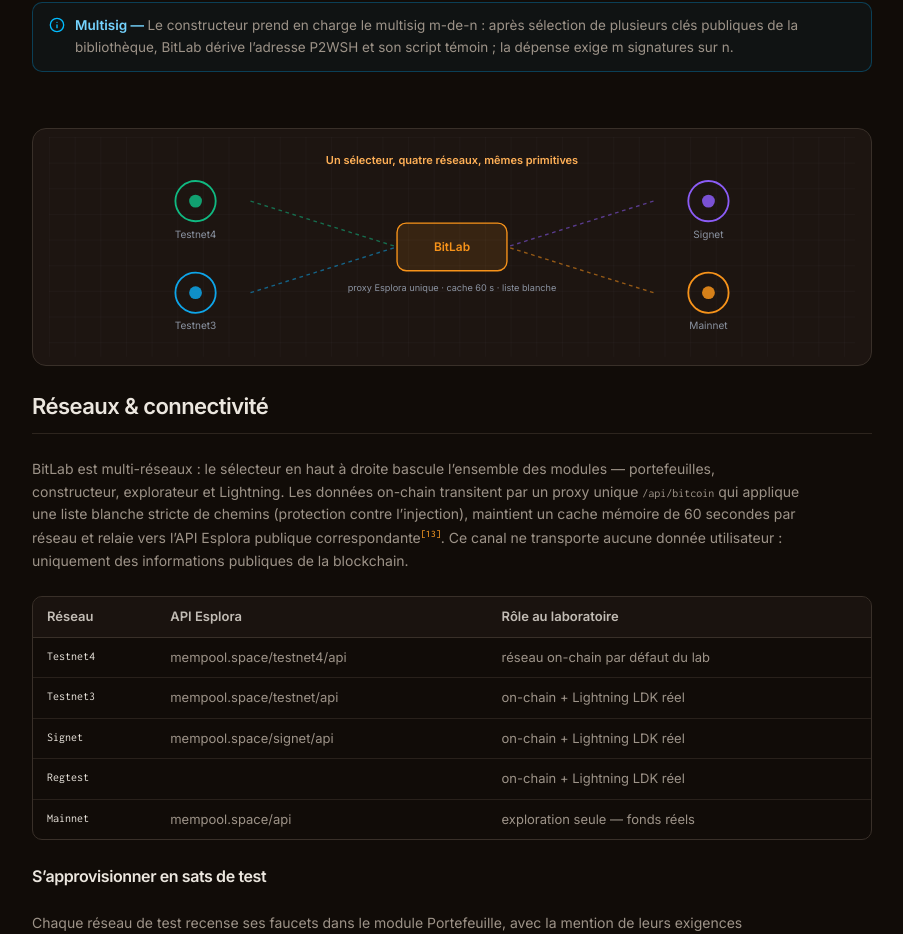
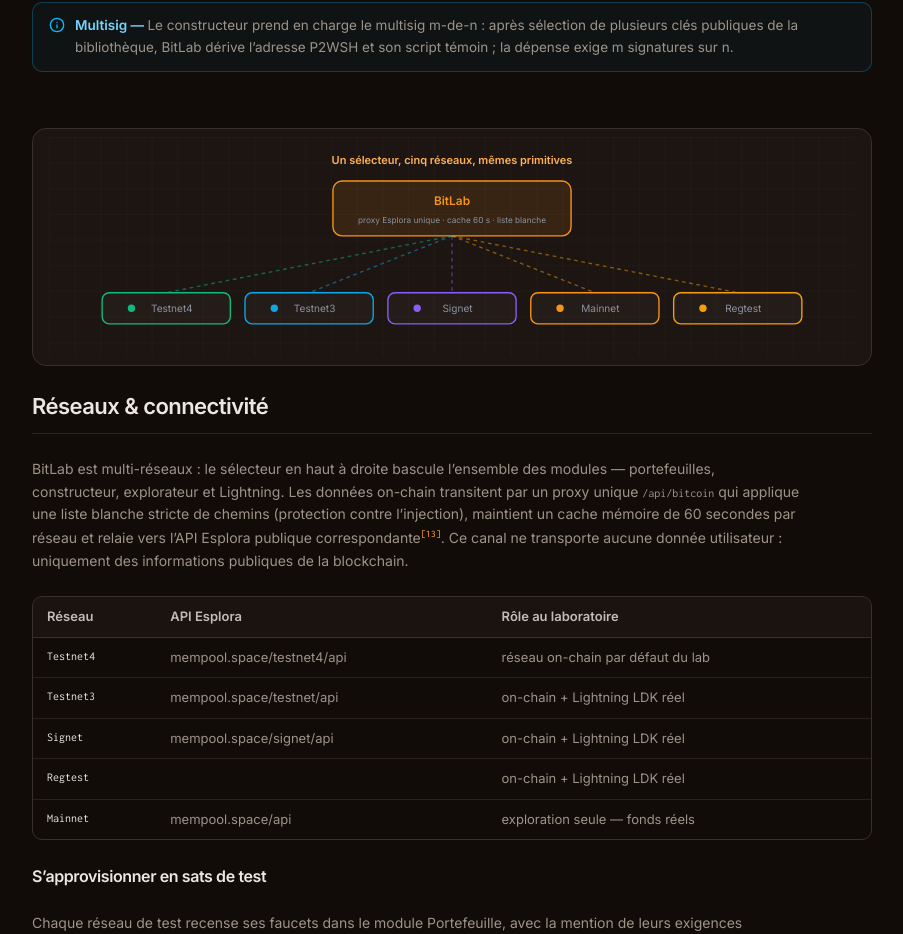
Before and after one commit to GandalNexus/bitlab, a Next.js app: page /guide in a window 1280 px wide. Shown: the part 3945-4879 px from the top of the page, without its empty margins (320-1223 px from the left). Built offline with nearby package versions, Linux system fonts and the light colour scheme.

Commit message:
style(guide): cleaner networks diagram with regtest, v0.3.2510

```diff
--- a/package.json
+++ b/package.json
@@ -1,6 +1,6 @@
 {
   "name": "bitlab",
-  "version": "0.3.0",
+  "version": "0.3.2510",
   "private": true,
   "description": "BitLab — a multi-network Bitcoin & Lightning teaching lab. Wallets, transaction builder and a real LDK node, with keys that never leave the browser.",
   "license": "MIT",
--- a/src/components/bitlab/docs-art.tsx
+++ b/src/components/bitlab/docs-art.tsx
@@ -180,30 +180,32 @@
 // --- 4. Networks ---
 export function ArtNetworks() {
   const { t } = useT();
-  const nodes = [
-    { x: 160, y: 70, label: 'Testnet4', c: '#10b981' },
-    { x: 160, y: 170, label: 'Testnet3', c: '#0ea5e9' },
-    { x: 720, y: 70, label: 'Signet', c: '#8b5cf6' },
-    { x: 720, y: 170, label: 'Mainnet', c: A },
+  const nets = [
+    { x: 128, label: 'Testnet4', c: '#10b981' },
+    { x: 284, label: 'Testnet3', c: '#0ea5e9' },
+    { x: 440, label: 'Signet', c: '#8b5cf6' },
+    { x: 596, label: 'Mainnet', c: A },
+    { x: 752, label: 'Regtest', c: '#f59e0b' },
   ];
   return (
     <svg viewBox="0 0 880 240" className="h-auto w-full" role="img" aria-label={t('Multi-réseaux via un proxy unique')}>
       <Grid id="g-net" />
-      {nodes.map((n) => (
-        <path key={n.label} d={`M ${n.x < 440 ? n.x + 60 : n.x - 60} ${n.y} L ${n.x < 440 ? 380 : 500} 120`} stroke={n.c} strokeWidth="1.5" opacity="0.55" fill="none" strokeDasharray="4 4" />
+      {/* hub BitLab */}
+      <rect x="310" y="48" width="260" height="60" rx="10" fill="rgba(247,147,26,0.12)" stroke={A} strokeWidth="1.5" />
+      <text x="440" y="74" textAnchor="middle" fill={A} fontSize="13" fontWeight="600">BitLab</text>
+      <text x="440" y="94" textAnchor="middle" fill={TXT} fontSize="9">{t('proxy Esplora unique · cache 60 s · liste blanche')}</text>
+      {/* fan-out to the five networks */}
+      {nets.map((n) => (
+        <path key={n.label} d={`M 440 108 L ${n.x} 170`} stroke={n.c} strokeWidth="1.5" opacity="0.5" fill="none" strokeDasharray="4 4" />
       ))}
-      {nodes.map((n) => (
+      {nets.map((n) => (
         <g key={n.label}>
-          <circle cx={n.x} cy={n.y} r="22" fill="none" stroke={n.c} strokeWidth="2" />
-          <circle cx={n.x} cy={n.y} r="7" fill={n.c} opacity="0.85" />
-          <text x={n.x} y={n.y + 40} textAnchor="middle" fill={TXT} fontSize="11">{n.label}</text>
+          <rect x={n.x - 70} y={170} width={140} height={34} rx={8} fill="rgba(255,255,255,0.03)" stroke={n.c} strokeWidth={1.5} />
+          <circle cx={n.x - 38} cy={187} r={4} fill={n.c} />
+          <text x={n.x + 6} y={191} textAnchor="middle" fill={TXT} fontSize="11">{n.label}</text>
         </g>
       ))}
-      {/* hub BitLab */}
-      <rect x="380" y="94" width="120" height="52" rx="10" fill="rgba(247,147,26,0.12)" stroke={A} strokeWidth="1.5" />
-      <text x="440" y="125" textAnchor="middle" fill={A} fontSize="13" fontWeight="600">BitLab</text>
-      <text x="440" y="168" textAnchor="middle" fill={TXT} fontSize="10">{t('proxy Esplora unique · cache 60 s · liste blanche')}</text>
-      <text x="440" y="30" textAnchor="middle" fill={B} fontSize="12" fontWeight="600">{t('Un sélecteur, quatre réseaux, mêmes primitives')}</text>
+      <text x="440" y="30" textAnchor="middle" fill={B} fontSize="12" fontWeight="600">{t('Un sélecteur, cinq réseaux, mêmes primitives')}</text>
     </svg>
   );
 }
--- a/src/lib/i18n-dict.ts
+++ b/src/lib/i18n-dict.ts
@@ -676,7 +676,7 @@
   'entrées (UTXO)': 'inputs (UTXOs)',
   'différence = frais du mineur': 'difference = miner fee',
   'Chaque satoshi suit une chaîne de propriété vérifiable': 'Every satoshi follows a verifiable chain of ownership',
-  'Un sélecteur, quatre réseaux, mêmes primitives': 'One selector, four networks, same primitives',
+  'Un sélecteur, cinq réseaux, mêmes primitives': 'One selector, five networks, same primitives',
   'liquidité sortante': 'outbound liquidity',
   'liquidité entrante': 'inbound liquidity',
   'Paiements instantanés, routage par gossip, règlement sans écriture on-chain':
```
